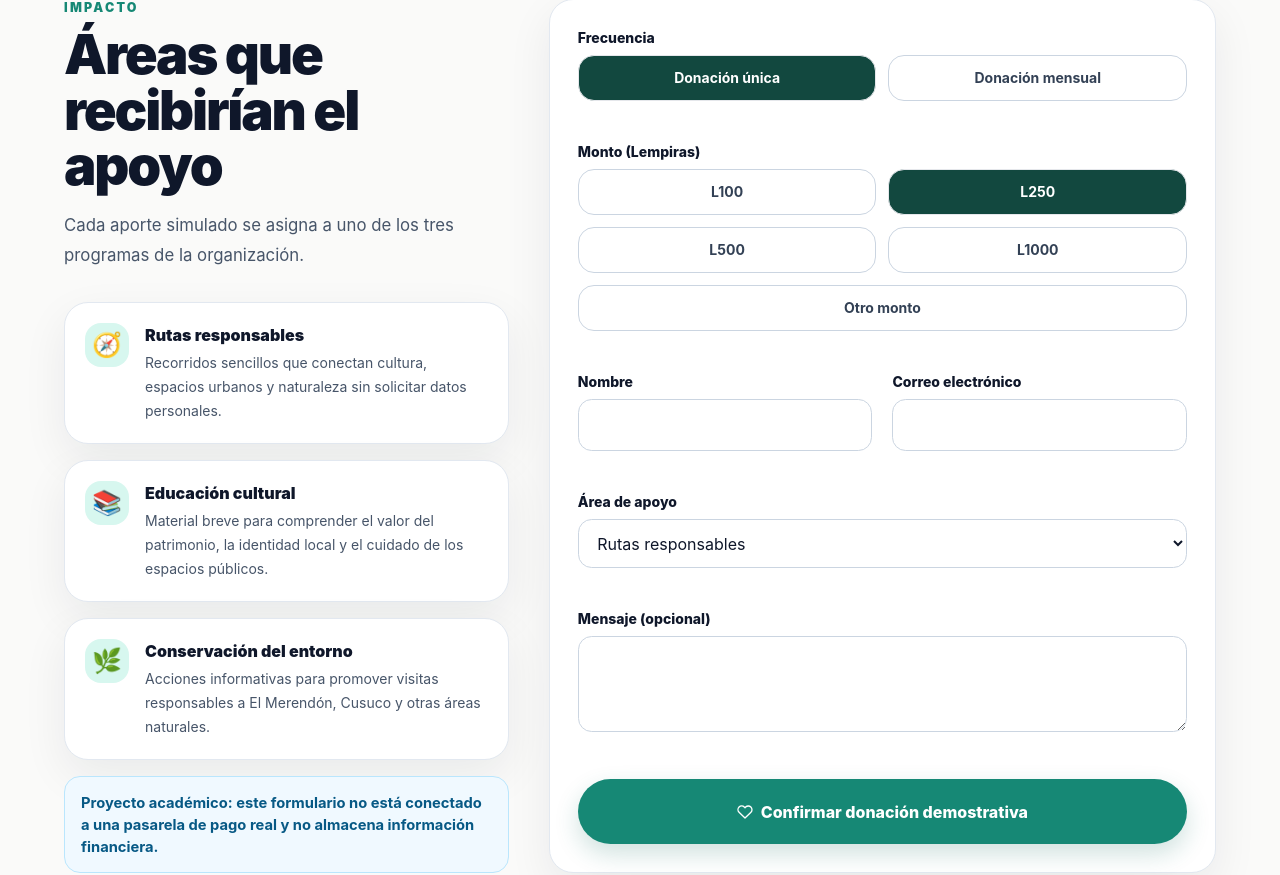
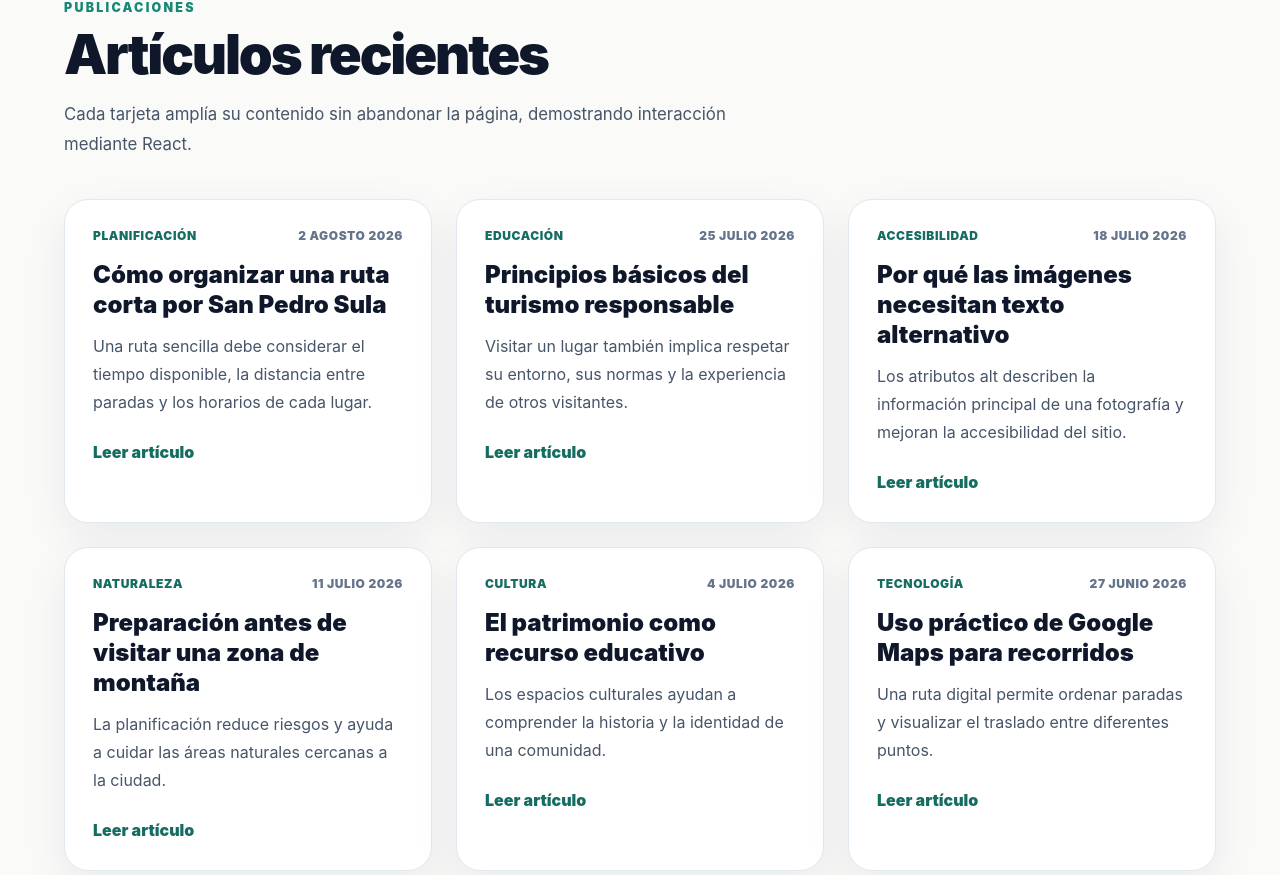
Before and after one commit to JMoncada04/fundacion-descubre-sps, a React (Vite) app: page /blog in a window 1280 px wide. Shown: the part 586-1461 px from the top of the page. Built offline with nearby package versions, Linux system fonts and the light colour scheme.

Commit message:
Correciones BlogPage

```diff
--- a/src/data/siteData.js
+++ b/src/data/siteData.js
@@ -270,3 +270,54 @@ export const galleryItems = [
     alt: 'Paisaje urbano real de San Pedro Sula con las montañas al fondo'
   }
 ]
+
+export const blogPosts = [
+  {
+    id: 'ruta-corta',
+    category: 'Planificación',
+    date: '2 agosto 2026',
+    title: 'Cómo organizar una ruta corta por San Pedro Sula',
+    excerpt: 'Una ruta sencilla debe considerar el tiempo disponible, la distancia entre paradas y los horarios de cada lugar.',
+    content: 'Comienza seleccionando dos o tres puntos cercanos. Coloca primero los espacios urbanos y deja los recorridos naturales para una visita con mayor preparación. Verifica horarios, condiciones climáticas y transporte antes de salir.'
+  },
+  {
+    id: 'turismo-responsable',
+    category: 'Educación',
+    date: '25 julio 2026',
+    title: 'Principios básicos del turismo responsable',
+    excerpt: 'Visitar un lugar también implica respetar su entorno, sus normas y la experiencia de otros visitantes.',
+    content: 'Mantén limpios los espacios, evita dañar la vegetación, respeta las indicaciones y utiliza rutas autorizadas. Una visita responsable reduce impactos y permite que más personas disfruten el mismo lugar.'
+  },
+  {
+    id: 'imagenes-accesibles',
+    category: 'Accesibilidad',
+    date: '18 julio 2026',
+    title: 'Por qué las imágenes necesitan texto alternativo',
+    excerpt: 'Los atributos alt describen la información principal de una fotografía y mejoran la accesibilidad del sitio.',
+    content: 'Un texto alternativo debe ser breve, específico y útil. No necesita repetir palabras como imagen o fotografía cuando el contexto ya lo indica. En este sitio cada imagen incluye una descripción relacionada con el paisaje mostrado.'
+  },
+  {
+    id: 'merendon',
+    category: 'Naturaleza',
+    date: '11 julio 2026',
+    title: 'Preparación antes de visitar una zona de montaña',
+    excerpt: 'La planificación reduce riesgos y ayuda a cuidar las áreas naturales cercanas a la ciudad.',
+    content: 'Revisa el clima, utiliza calzado adecuado, lleva agua y evita ingresar a rutas no autorizadas. Para recorridos largos se recomienda buscar orientación local y no depender únicamente de la señal del teléfono.'
+  },
+  {
+    id: 'patrimonio',
+    category: 'Cultura',
+    date: '4 julio 2026',
+    title: 'El patrimonio como recurso educativo',
+    excerpt: 'Los espacios culturales ayudan a comprender la historia y la identidad de una comunidad.',
+    content: 'Una visita educativa puede combinar observación, lectura de información disponible y conversación sobre la conservación del lugar. La meta no es solo tomar fotografías, sino comprender por qué el espacio es importante.'
+  },
+  {
+    id: 'mapas',
+    category: 'Tecnología',
+    date: '27 junio 2026',
+    title: 'Uso práctico de Google Maps para recorridos',
+    excerpt: 'Una ruta digital permite ordenar paradas y visualizar el traslado entre diferentes puntos.',
+    content: 'El planificador de este sitio genera una dirección web compatible con Google Maps. El primer lugar funciona como origen, el último como destino y los puntos restantes como paradas intermedias.'
+  }
+]
--- a/src/index.css
+++ b/src/index.css
@@ -116,7 +116,7 @@ img {
 }
 
 .card {
-  @apply rounded-3xl border border-slate-200 bg-white shadow-[0_16px_45px_rgba(15,23,42,0.07)];
+  @apply rounded-3xl border border-slate-200 shadow-[0_16px_45px_rgba(15,23,42,0.07)];
 }
 
 .card-hover {
--- a/src/pages/BlogPage.jsx
+++ b/src/pages/BlogPage.jsx
@@ -1,129 +1,30 @@
 import { useState } from 'react'
 import PageHero from '../components/PageHero'
 import SectionHeading from '../components/SectionHeading'
-import FormField from '../components/FormField'
-import Icon from '../components/Icon'
-import { programs } from '../data/siteData'
+import { blogPosts } from '../data/siteData'
 
-const presetAmounts = [100, 250, 500, 1000]
-const initialForm = { name: '', email: '', amount: '250', customAmount: '', frequency: 'unica', program: programs[0]?.id ?? '', message: '' }
-
-function validate(form) {
-  const errors = {}
-  if (form.name.trim().length < 2) errors.name = 'Escribe un nombre de al menos 2 caracteres.'
-  if (!/^\S+@\S+\.\S+$/.test(form.email)) errors.email = 'Escribe un correo electrónico válido.'
-  if (form.amount === 'otro') {
-    const value = Number(form.customAmount)
-    if (!value || value <= 0) errors.customAmount = 'Escribe un monto válido mayor a cero.'
-  }
-  if (!form.program) errors.program = 'Selecciona un área de apoyo.'
-  return errors
-}
-
-export default function DonationsPage() {
-  const [form, setForm] = useState(initialForm)
-  const [errors, setErrors] = useState({})
-  const [sent, setSent] = useState(false)
-
-  function updateField(event) {
-    const { name, value } = event.target
-    setForm((current) => ({ ...current, [name]: value }))
-    setSent(false)
-  }
-
-  function selectAmount(amount) {
-    setForm((current) => ({ ...current, amount: String(amount) }))
-    setSent(false)
-  }
-
-  function handleSubmit(event) {
-    event.preventDefault()
-    try {
-      const nextErrors = validate(form)
-      setErrors(nextErrors)
-      if (Object.keys(nextErrors).length > 0) throw new Error('Revisa los campos marcados antes de continuar.')
-      setSent(true)
-      setForm(initialForm)
-    } catch (error) {
-      setSent(false)
-      console.error('Validación de donaciones:', error)
-    }
-  }
+export default function BlogPage() {
+  const [openPost, setOpenPost] = useState(null)
 
   return (
     <>
-      <PageHero kicker="Donaciones" title="Formulario demostrativo de apoyo" description="Simulación académica para practicar el flujo de una donación. No se procesan pagos reales ni se solicitan datos bancarios." image="panorama-sps.webp" />
+      <PageHero kicker="Blog" title="Ideas para conocer y cuidar la ciudad" description="Artículos breves sobre rutas, accesibilidad, cultura, tecnología y naturaleza, creados para una lectura sencilla." image="centro-sps.webp" />
 
       <section className="container-page py-20">
-        <div className="grid gap-10 lg:grid-cols-[.8fr_1.2fr]">
-          <div>
-            <SectionHeading kicker="Impacto" title="Áreas que recibirían el apoyo" description="Cada aporte simulado se asigna a uno de los tres programas de la organización." />
-            <div className="mt-8 grid gap-4">
-              {programs.map((program) => (
-                <article className="card flex gap-4 p-5" key={program.id}>
-                  <span className="grid h-11 w-11 flex-none place-items-center rounded-2xl bg-sps-100 text-2xl" aria-hidden="true">{program.icon}</span>
-                  <div>
-                    <h2 className="font-black text-slate-900">{program.title}</h2>
-                    <p className="mt-1 text-sm leading-6 text-slate-600">{program.summary}</p>
-                  </div>
-                </article>
-              ))}
-              <article className="alert-info">Proyecto académico: este formulario no está conectado a una pasarela de pago real y no almacena información financiera.</article>
-            </div>
-          </div>
-
-          <form className="card grid gap-6 p-7" onSubmit={handleSubmit} noValidate>
-            <div>
-              <p className="field-label">Frecuencia</p>
-              <div className="grid grid-cols-2 gap-3">
-                <button type="button" className={`rounded-2xl border px-4 py-3 text-sm font-bold transition-colors duration-150 ease-in-out ${form.frequency === 'unica' ? 'border-transparent bg-sps-900 text-white' : 'border-slate-300 bg-white text-slate-700 hover:bg-slate-50'}`} onClick={() => setForm((current) => ({ ...current, frequency: 'unica' }))} aria-pressed={form.frequency === 'unica'}>Donación única</button>
-                <button type="button" className={`rounded-2xl border px-4 py-3 text-sm font-bold transition-colors duration-150 ease-in-out ${form.frequency === 'mensual' ? 'border-transparent bg-sps-900 text-white' : 'border-slate-300 bg-white text-slate-700 hover:bg-slate-50'}`} onClick={() => setForm((current) => ({ ...current, frequency: 'mensual' }))} aria-pressed={form.frequency === 'mensual'}>Donación mensual</button>
-              </div>
-            </div>
-
-            <div>
-              <p className="field-label">Monto (Lempiras)</p>
-              <div className="grid grid-cols-2 gap-3 sm:grid-cols-4">
-                {presetAmounts.map((amount) => (
-                  <button key={amount} type="button" className={`rounded-2xl border px-3 py-3 text-sm font-bold transition-colors duration-150 ease-in-out ${form.amount === String(amount) ? 'border-transparent bg-sps-900 text-white' : 'border-slate-300 bg-white text-slate-700 hover:bg-slate-50'}`} onClick={() => selectAmount(amount)} aria-pressed={form.amount === String(amount)}>L{amount}</button>
-                ))}
-              </div>
-              <div className="mt-3">
-                <button type="button" className={`w-full rounded-2xl border px-4 py-3 text-sm font-bold transition-colors duration-150 ease-in-out ${form.amount === 'otro' ? 'border-transparent bg-sps-900 text-white' : 'border-slate-300 bg-white text-slate-700 hover:bg-slate-50'}`} onClick={() => setForm((current) => ({ ...current, amount: 'otro' }))} aria-pressed={form.amount === 'otro'}>Otro monto</button>
-                {form.amount === 'otro' ? (
-                  <div className="mt-3">
-                    <FormField label="Monto personalizado" name="customAmount" error={errors.customAmount}>
-                      <input className="field-control" id="customAmount" name="customAmount" type="number" min="1" value={form.customAmount} onChange={updateField} />
-                    </FormField>
-                  </div>
-                ) : null}
-              </div>
-            </div>
-
-            <div className="grid gap-5 sm:grid-cols-2">
-              <FormField label="Nombre" name="name" error={errors.name}>
-                <input className="field-control" id="name" name="name" type="text" value={form.name} onChange={updateField} autoComplete="name" />
-              </FormField>
-              <FormField label="Correo electrónico" name="email" error={errors.email}>
-                <input className="field-control" id="email" name="email" type="email" value={form.email} onChange={updateField} autoComplete="email" />
-              </FormField>
-            </div>
-
-            <FormField label="Área de apoyo" name="program" error={errors.program}>
-              <select className="field-control" id="program" name="program" value={form.program} onChange={updateField}>
-                {programs.map((program) => <option key={program.id} value={program.id}>{program.title}</option>)}
-              </select>
-            </FormField>
-
-            <FormField label="Mensaje (opcional)" name="message">
-              <textarea className="field-control min-h-24 resize-y" id="message" name="message" value={form.message} onChange={updateField} />
-            </FormField>
-
-            {sent ? <div className="alert-success" role="status">Simulación registrada correctamente. En esta demostración no se procesó ningún pago real.</div> : null}
-            <button className="btn-primary" type="submit">
-              <Icon className="h-4 w-4" name="heart" /> Confirmar donación demostrativa
-            </button>
-          </form>
+        <SectionHeading kicker="Publicaciones" title="Artículos recientes" description="Cada tarjeta amplía su contenido sin abandonar la página, demostrando interacción mediante React." />
+        <div className="mt-10 grid gap-6 md:grid-cols-2 lg:grid-cols-3">
+          {blogPosts.map((post) => {
+            const isOpen = openPost === post.id
+            return (
+              <article className="card flex flex-col p-7" key={post.id}>
+                <div className="flex items-center justify-between gap-3 text-xs font-black uppercase tracking-wider"><span className="text-sps-700">{post.category}</span><span className="text-slate-500">{post.date}</span></div>
+                <h2 className="mt-4 text-2xl font-black leading-tight text-slate-900">{post.title}</h2>
+                <p className="mt-3 leading-7 text-slate-600">{post.excerpt}</p>
+                {isOpen ? <p className="mt-4 rounded-2xl bg-slate-100 p-4 text-sm leading-7 text-slate-700">{post.content}</p> : null}
+                <button className="mt-6 self-start font-black text-sps-700 hover:text-sps-500" type="button" onClick={() => setOpenPost(isOpen ? null : post.id)} aria-expanded={isOpen}>{isOpen ? 'Cerrar artículo' : 'Leer artículo'}</button>
+              </article>
+            )
+          })}
         </div>
       </section>
     </>
```
Also changed, not shown: src/pages/HomePage.jsx (+5 -5 lines).
